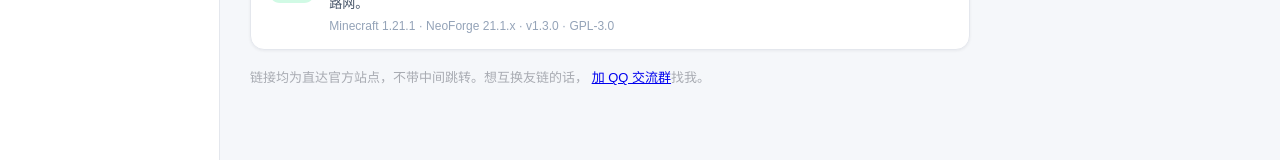
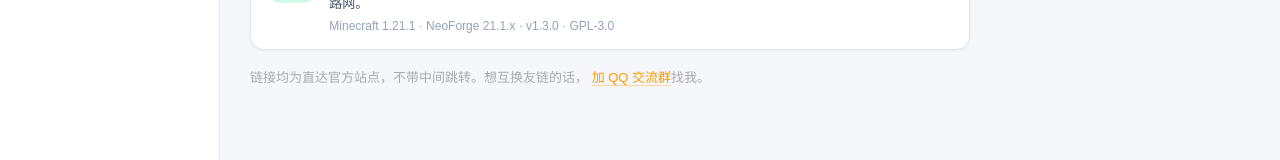
Before and after one commit to orange838/orange-community, a Vue app in the folder orange-frontend/: page /#/promo in a window 1280 px wide. Shown: the part 452-612 px from the top of the page. Built offline with nearby package versions, Linux system fonts and the light colour scheme.

Commit message:
style(frontend): 推广页页脚链接改为站内橙色样式，去掉默认紫色下划线

```diff
--- a/orange-frontend/src/view/Promo.vue
+++ b/orange-frontend/src/view/Promo.vue
@@ -248,6 +248,19 @@ onBeforeUnmount(restore)
   color: #a8abb2;
 }
 
+.promo-foot a {
+  color: #ff9900;
+  text-decoration: none;
+  font-weight: 500;
+  border-bottom: 1px solid rgba(255, 153, 0, 0.35);
+  transition: color 0.2s ease, border-color 0.2s ease;
+}
+
+.promo-foot a:hover {
+  color: #e68a00;
+  border-bottom-color: #e68a00;
+}
+
 @media (max-width: 640px) {
   .promo-card {
     padding: 13px 14px;
```
